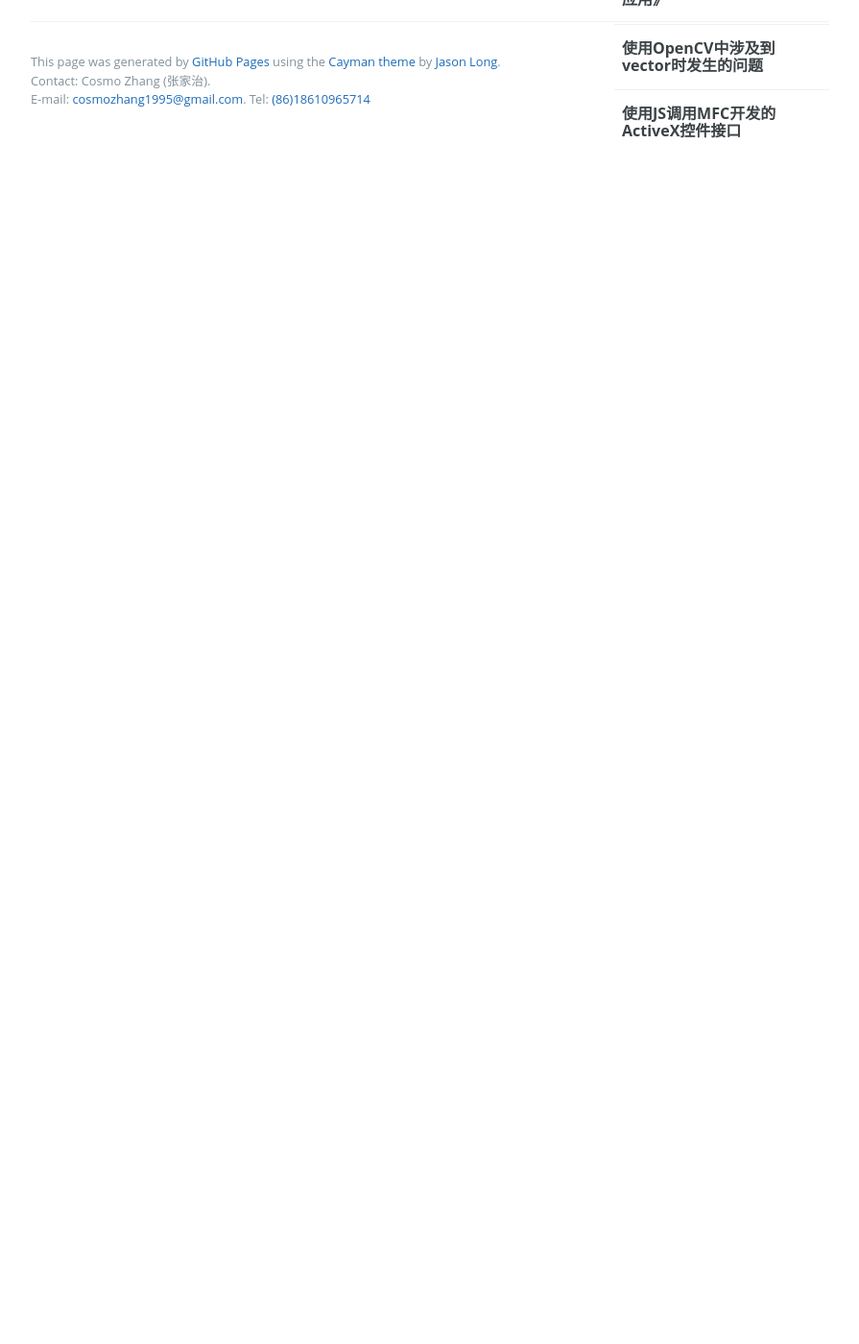
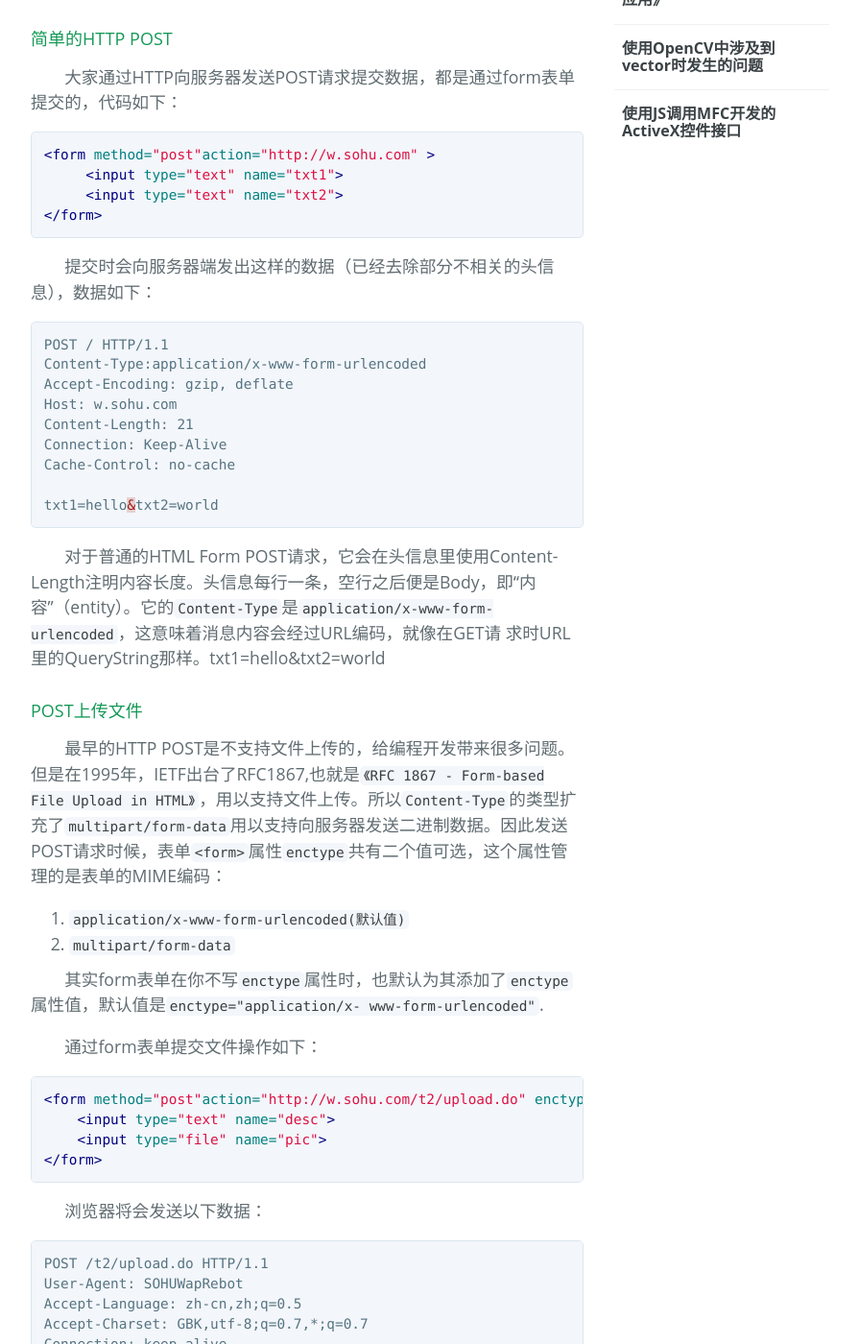
Before and after one commit to cosmozhang1995/cosmozhang1995.github.io, a Jekyll site: the page built from _posts/2016-05-27-presentation-helper.md, in a window 1280 px wide and 1400 px high, scrolled down 270 px. Shown: the whole window at 96% size, without its empty margins (192-1087 px from the left). Built offline with Jekyll 4.4.1, drawn with Linux system fonts in a browser that asks for light colours; comment, search, counter and statistics services are not loaded; before the commit the page ends 900 px from its top, so only the background shows below that; some of the changed text lies outside the part shown.

Commit message:
just a commit

```diff
--- a/_posts/2016-05-27-presentation-helper.md
+++ b/_posts/2016-05-27-presentation-helper.md
@@ -1,7 +1,93 @@
 ---
 layout: post
-title: 提词助手 专为答辩背不住词的你
+title: multipart/form-data POST文件上传详解
 pagetype: post
 author: Cosmo
 ---
-哎呀呀呀呀呀呀
+本文解释了通过 multipart/form-data 格式的 HTTP 请求上传文件的原理。
+
+#### 简单的HTTP POST
+
+大家通过HTTP向服务器发送POST请求提交数据，都是通过form表单提交的，代码如下：
+
+{% highlight html %}
+<form method="post"action="http://w.sohu.com" >
+     <input type="text" name="txt1">
+     <input type="text" name="txt2">
+</form>
+{% endhighlight %}
+
+提交时会向服务器端发出这样的数据（已经去除部分不相关的头信息），数据如下：
+
+{% highlight html %}
+POST / HTTP/1.1
+Content-Type:application/x-www-form-urlencoded
+Accept-Encoding: gzip, deflate
+Host: w.sohu.com
+Content-Length: 21
+Connection: Keep-Alive
+Cache-Control: no-cache
+
+txt1=hello&txt2=world
+{% endhighlight %}
+
+对于普通的HTML Form POST请求，它会在头信息里使用Content-Length注明内容长度。头信息每行一条，空行之后便是Body，即“内容”（entity）。它的`Content-Type`是`application/x-www-form-urlencoded`，这意味着消息内容会经过URL编码，就像在GET请 求时URL里的QueryString那样。txt1=hello&txt2=world
+
+#### POST上传文件
+
+最早的HTTP POST是不支持文件上传的，给编程开发带来很多问题。但是在1995年，IETF出台了RFC1867,也就是`《RFC 1867 - Form-based File Upload in HTML》`，用以支持文件上传。所以`Content-Type`的类型扩充了`multipart/form-data`用以支持向服务器发送二进制数据。因此发送POST请求时候，表单`<form>`属性`enctype`共有二个值可选，这个属性管理的是表单的MIME编码：
+
+1. `application/x-www-form-urlencoded(默认值)`
+2. `multipart/form-data`
+
+其实form表单在你不写`enctype`属性时，也默认为其添加了`enctype`属性值，默认值是`enctype="application/x- www-form-urlencoded"`.
+
+通过form表单提交文件操作如下：
+
+{% highlight html %}
+<form method="post"action="http://w.sohu.com/t2/upload.do" enctype=”multipart/form-data”>
+    <input type="text" name="desc">
+    <input type="file" name="pic">
+</form>
+{% endhighlight %}
+
+浏览器将会发送以下数据：
+
+{% highlight html %}
+POST /t2/upload.do HTTP/1.1
+User-Agent: SOHUWapRebot
+Accept-Language: zh-cn,zh;q=0.5
+Accept-Charset: GBK,utf-8;q=0.7,*;q=0.7
+Connection: keep-alive
+Content-Length: 60408
+Content-Type:multipart/form-data; boundary=ZnGpDtePMx0KrHh_G0X99Yef9r8JZsRJSXC
+Host: w.sohu.com
+
+--ZnGpDtePMx0KrHh_G0X99Yef9r8JZsRJSXC
+Content-Disposition: form-data;name="desc"
+Content-Type: text/plain; charset=UTF-8
+Content-Transfer-Encoding: 8bit
+
+[......][......][......][......]...........................
+--ZnGpDtePMx0KrHh_G0X99Yef9r8JZsRJSXC
+Content-Disposition: form-data;name="pic"; filename="photo.jpg"
+Content-Type: application/octet-stream
+Content-Transfer-Encoding: binary
+
+[图片二进制数据]
+--ZnGpDtePMx0KrHh_G0X99Yef9r8JZsRJSXC--
+
+{% endhighlight %}
+
+我们来分析下数据，第一个空行之前自然还是HTTP header，之后则是Entity，而此时的Entity也比之前要复杂一些。根据RFC 1867定义，我们需要选择一段数据作为“分割边界”（ boundary属性），这个“边界数据”不能在内容其他地方出现，一般来说使用一段从概率上说“几乎不可能”的数据即可。 不同浏览器的实现不同，例如火狐某次POST的`boundary=---------------------------32404670520626`， Opera为`boundary=----------E4SgDZXhJMgNE8jpwNdOAX`，每次POST浏览器都会生成一个随机的30-40位长度的随机字符串，浏览器一般不会遍历这次post的所有数据找到一个不可能出现在数据中的字符串，这样代价太大了。一般都是随机生成，如果你遇见boundary值和post的内容一样，那样的话这次上传肯定失败，不过我建议你去买彩票，你太幸运了。Rfc1867这样说明
+
+> A boundary is selected that does not occur in any of the data. (This selection is sometimes done probabilisticly.)}。
+
+
+选择了这个边界之后，浏览器便把它放在`Content-Type`里面传递给服务器，服务器根据此边界解析数据。下面的数据便根据boundary划分段，每一段便是一项数据。(每个field被分成小部分，而且包含一个value是"form-data"的`Content-Disposition`的头部；一个`name`属性对应field的ID,等等，文件的话包括一个filename)
+
+IE和Chrome在filename的选择策略上有所不同，前者是文件的完整路径，而后者则仅仅是文件名。
+
+数据内容以两条横线结尾，并同样以一个换行结束。在网络协议中一般都以连续的`CR`、`LF`（即`\r`、`\n`，或`0x0D`、`Ox0A`）字符作为换行，这与Windows的标准一致。如果您使用其他操作系统，则需要考虑它们的换行符。
+
+另外`Content-length`指的是所用数据的长度。
```
